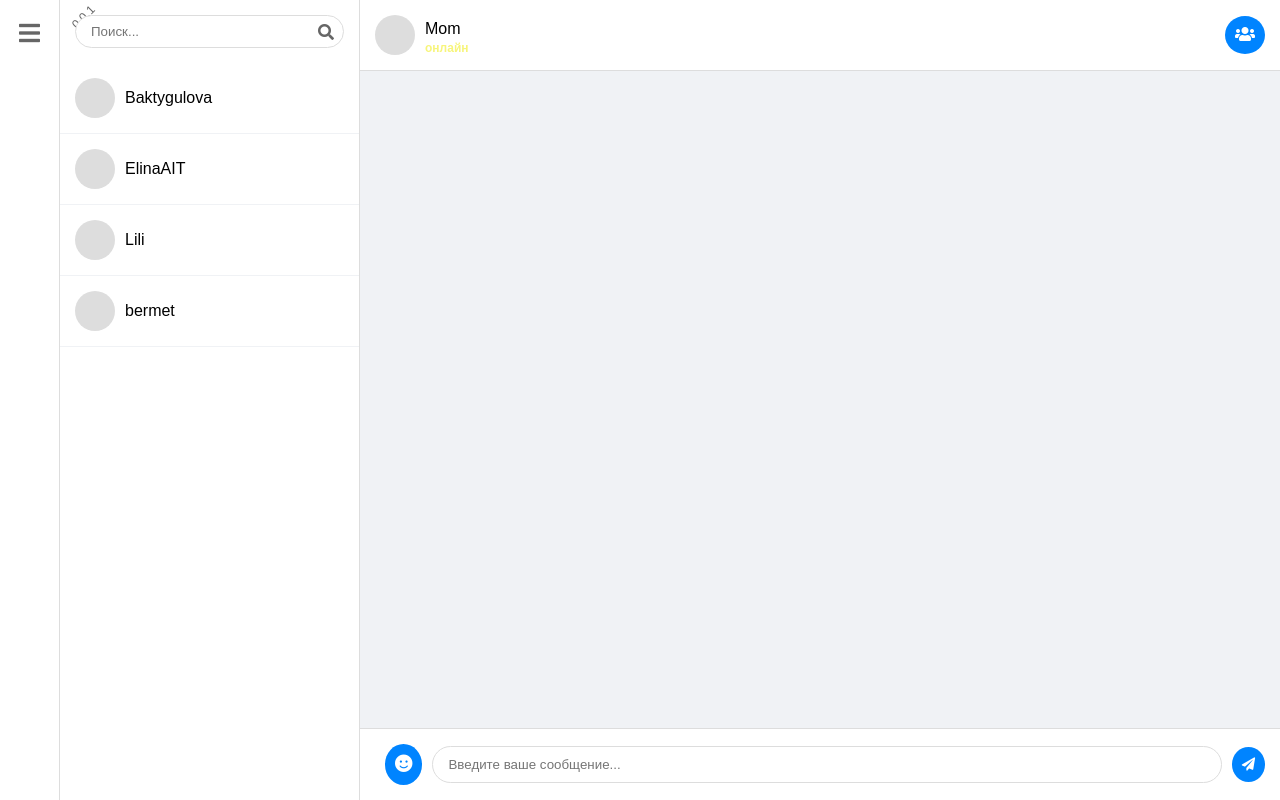
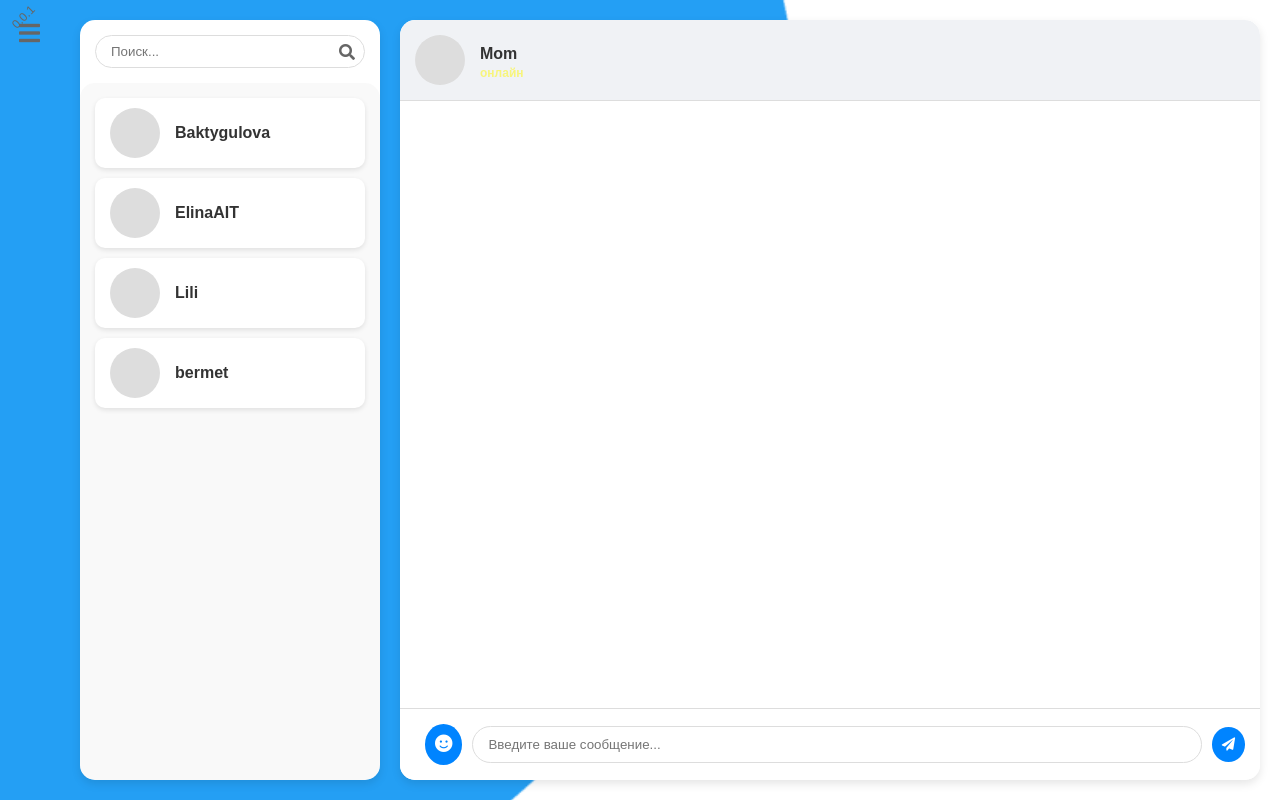
Before and after one commit to ElinaAIT/ChatProjectElli, a Flask app: page /chat in a window 1280 px wide. Run offline with Flask 3, Linux system fonts and the light colour scheme; data comes from the database, SQL or seed files in the repository; both versions use the stored data as it was after the commit.

Commit message:
project3

```diff
--- a/app.py
+++ b/app.py
@@ -43,9 +43,9 @@ def init_db():
     c.execute('''CREATE TABLE IF NOT EXISTS group_members (
         id INTEGER PRIMARY KEY AUTOINCREMENT,
         group_id INTEGER NOT NULL,
-        username TEXT NOT NULL,
+        user_id INTEGER NOT NULL,
         FOREIGN KEY (group_id) REFERENCES groups(id),
-        FOREIGN KEY (username) REFERENCES users(username)
+        FOREIGN KEY (user_id) REFERENCES users(id)
     )''')
 
     conn.commit()
@@ -252,16 +252,15 @@ def create_group():
         # Проверка существования пользователей (игнорируем регистр)
         print(f"Проверка пользователей: {members}")
         placeholders = ','.join('?' * len(members))
-        query = f'SELECT username FROM users WHERE LOWER(username) IN ({placeholders})'
+        query = f'SELECT id, username FROM users WHERE LOWER(username) IN ({placeholders})'
         print(f"Выполняем SQL-запрос: {query} с параметрами {members}")
-        # Приводим имена в members к нижнему регистру для сравнения
         c.execute(query, [m.lower() for m in members])
-        valid_members = [row[0] for row in c.fetchall()]
+        valid_members = c.fetchall()
         print(f"Найденные пользователи: {valid_members}")
 
         # Проверяем, какие пользователи не найдены
-        members_lower = [m.lower() for m in members]
-        invalid_members = [m for m in members if m.lower() not in [vm.lower() for vm in valid_members]]
+        valid_usernames = [row[1] for row in valid_members]
+        invalid_members = [m for m in members if m.lower() not in [vm.lower() for vm in valid_usernames]]
         if invalid_members:
             print(f"Ошибка: Пользователи не найдены: {invalid_members}")
             conn.close()
@@ -275,8 +274,8 @@ def create_group():
 
         # Добавление участников
         print(f"Добавление участников: {valid_members}")
-        for member in valid_members:
-            c.execute('INSERT INTO group_members (group_id, username) VALUES (?, ?)', (group_id, member))
+        for user_id, username in valid_members:
+            c.execute('INSERT INTO group_members (group_id, user_id) VALUES (?, ?)', (group_id, user_id))
 
         conn.commit()
         conn.close()
@@ -290,5 +289,6 @@ def create_group():
         conn.close()
         print(f"Ошибка при создании группы: {e}")
         return jsonify({'success': False, 'error': 'Ошибка сервера'}), 500
+
 if __name__ == '__main__':
     app.run(debug=True, port=5000)
--- a/static/chatcss.css
+++ b/static/chatcss.css
@@ -6,7 +6,13 @@
 }
 
 body {
-    background-color: #f0f2f5;
+    background: url('/static/images/chat-background.jpg') no-repeat center center;
+    background-size: cover;
+    /* Общий задний фон как у чата */
+    font-family: Arial, sans-serif;
+    margin: 0;
+    padding: 0;
+    box-sizing: border-box;
 }
 
 .main-wrapper {
@@ -16,8 +22,9 @@ body {
 
 .sidebar-menu {
     width: 60px;
-    background-color: #fff;
-    border-right: 1px solid #ddd;
+    background: #249FF4;
+    /* Синий фон как у контактов */
+    border-right: 1px solid #249FF4;
     display: flex;
     flex-direction: column;
     align-items: center;
@@ -68,7 +75,12 @@ body {
 .container {
     flex: 1;
     display: flex;
-    position: relative;
+    justify-content: space-between;
+    padding: 20px;
+    gap: 20px;
+    background: url('/static/images/chat-background.jpg') no-repeat center center;
+    background-size: cover;
+    /* Общий задний фон */
 }
 
 .version {
@@ -81,11 +93,15 @@ body {
 }
 
 .sidebar {
+    order: 1;
     width: 300px;
-    background-color: #fff;
-    border-right: 1px solid #ddd;
+    background: #ffffff;
+    border-radius: 15px;
+    box-shadow: 0 4px 10px rgba(0, 0, 0, 0.1);
     display: flex;
     flex-direction: column;
+    overflow: hidden;
+    /* Контакты перемещены налево */
 }
 
 .search-bar {
@@ -123,33 +139,54 @@ body {
 
 .contact,
 .group {
-    padding: 15px;
+    padding: 10px 15px;
     display: flex;
     align-items: center;
     cursor: pointer;
-    border-bottom: 1px solid #f0f2f5;
+    border-radius: 10px;
+    /* Закругленные края */
+    margin-bottom: 10px;
+    /* Отступ между элементами */
+    background-color: #ffffff;
+    /* Белый фон */
+    box-shadow: 0 2px 5px rgba(0, 0, 0, 0.1);
+    /* Легкая тень */
+    transition: background-color 0.3s, transform 0.2s;
+    /* Анимация при наведении */
 }
 
 .contact:hover,
 .group:hover {
-    background-color: #f5f5f5;
+    background-color: #f0f8ff;
+    /* Светло-голубой фон при наведении */
+    transform: translateY(-2px);
+    /* Легкий подъем при наведении */
 }
 
 .contact.active,
 .group.active {
-    background-color: #e6f0fa;
+    background-color: #e6f7ff;
+    /* Более насыщенный голубой для активного элемента */
+    box-shadow: 0 4px 10px rgba(0, 0, 0, 0.2);
+    /* Более заметная тень */
 }
 
 .avatar {
-    width: 40px;
-    height: 40px;
+    width: 50px;
+    /* Увеличенный размер аватара */
+    height: 50px;
     border-radius: 50%;
     background-color: #ddd;
-    margin-right: 10px;
+    margin-right: 15px;
+    flex-shrink: 0;
 }
 
 .name {
-    flex: 1;
+    font-size: 16px;
+    /* Увеличенный размер текста */
+    font-weight: bold;
+    color: #333;
+    /* Темный текст */
 }
 
 .status {
@@ -164,17 +201,26 @@ body {
 }
 
 .chat-area {
+    order: 2;
     flex: 1;
+    background: #ffffff;
+    /* Белый фон для чата */
+    border-radius: 15px;
+    box-shadow: 0 4px 10px rgba(0, 0, 0, 0.1);
     display: flex;
     flex-direction: column;
+    overflow: hidden;
+    /* Чат перемещен направо */
 }
 
 .chat-header {
     padding: 15px;
-    background-color: #fff;
+    background-color: #f0f2f5;
     border-bottom: 1px solid #ddd;
     display: flex;
     align-items: center;
+    border-radius: 15px 15px 0 0;
+    /* Закругленные верхние края */
 }
 
 .user-info {
@@ -210,6 +256,8 @@ body {
     flex: 1;
     padding: 20px;
     overflow-y: auto;
+    background: #ffffff;
+    /* Белый фон для области сообщений */
 }
 
 .message {
@@ -608,3 +656,13 @@ body {
     background-color: #ddd;
     color: #333;
 }
+
+.contacts {
+    flex: 1;
+    overflow-y: auto;
+    padding: 15px;
+    background: #eeeff061;
+    /* Белый фон для контактов */
+    border-radius: 15px;
+    /* Задний фон для контактов */
+}
--- a/static/chatjs.js
+++ b/static/chatjs.js
@@ -15,7 +15,6 @@ document.addEventListener('DOMContentLoaded', () => {
     const settingsMenu = document.getElementById('settingsMenu');
     const settingsMain = settingsMenu.querySelector('.settings-main');
     const settingsProfile = settingsMenu.querySelector('.settings-profile');
-    const createGroupButton = document.getElementById('createGroupButton');
     const createGroupChatButton = document.getElementById('createGroupChatButton');
     const groupModal = document.getElementById('groupModal');
     const groupNameInput = document.getElementById('groupNameInput');
@@ -103,8 +102,6 @@ document.addEventListener('DOMContentLoaded', () => {
             });
     }
 
-    createGroupButton.addEventListener('click', openGroupModal);
-    createGroupChatButton.addEventListener('click', openGroupModal);
     createGroupFinal.addEventListener('click', createGroup);
     groupModal.addEventListener('click', (e) => {
         if (e.target.classList.contains('modal-close')) {
@@ -170,7 +167,6 @@ document.addEventListener('DOMContentLoaded', () => {
         currentMode = 'contacts';
         contactsList.classList.add('active');
         groupsList.classList.remove('active');
-        createGroupButton.style.display = 'none';
         contactsTab.classList.add('active');
         groupsTab.classList.remove('active');
         settingsMenu.classList.remove('active');
@@ -184,7 +180,6 @@ document.addEventListener('DOMContentLoaded', () => {
         currentMode = 'groups';
         groupsList.classList.add('active');
         contactsList.classList.remove('active');
-        createGroupButton.style.display = 'block';
         groupsTab.classList.add('active');
         contactsTab.classList.remove('active');
         settingsMenu.classList.remove('active');
@@ -409,7 +404,7 @@ document.addEventListener('DOMContentLoaded', () => {
                 if (newText) {
                     messageContent.innerHTML = `
                         <span class="message-text">${escapeHTML(newText)}</span>
-                        <span class="message-time">${new Date().toLocaleTimeString([], { hour: '2-digit', minute: '2-digit' })}</span>
+                        <span class="message-time">${new Date().toLocaleTimeString([], { hour: '1-digit', minute: '1-digit' })}</span>
                         <span class="message-status read"><i class="fas fa-check-double"></i></span>
                         <span class="message-actions">
                             <i class="fas fa-ellipsis-v"></i>
@@ -421,7 +416,7 @@ document.addEventListener('DOMContentLoaded', () => {
                         </span>
                     `;
                     messagesStorage[currentTarget][messageIndex].text = newText;
-                    messagesStorage[currentTarget][messageIndex].time = new Date().toLocaleTimeString([], { hour: '2-digit', minute: '2-digit' });
+                    messagesStorage[currentTarget][messageIndex].time = new Date().toLocaleTimeString([], { hour: '1-digit', minute: '1-digit' });
                     messagesStorage[currentTarget][messageIndex].status = 'read';
                 }
             });
@@ -475,4 +470,10 @@ document.addEventListener('DOMContentLoaded', () => {
             })
             .catch(error => console.error('Error loading groups:', error));
     }
+
+    // Change the color of all icons torgb(255, 255, 255)
+    const icons = document.querySelectorAll('.menu-item i, .settings-tab i, .message-actions i, .message-status i');
+    icons.forEach(icon => {
+        icon.style.color = '#FFFFFF';
+    });
 });
--- a/templates/chat.html
+++ b/templates/chat.html
@@ -35,9 +35,6 @@
                     <i class="fas fa-search"></i>
                 </div>
                 <div class="contacts active" id="contactsList"></div>
-                <div class="create-group-button" id="createGroupButton" style="display: none;">
-                    <button>Создать группу</button>
-                </div>
                 <div class="groups" id="groupsList"></div>
             </div>
             <div class="chat-area">
@@ -47,9 +44,6 @@
                         <span class="name">Mom</span>
                         <span class="status">онлайн</span>
                     </div>
-                    <button class="create-group-chat" id="createGroupChatButton" title="Создать группу">
-                        <i class="fas fa-users"></i>
-                    </button>
                 </div>
                 <div class="chat-messages" id="chatMessages">
                     <div class="message sent">
```
Also changed, not shown: static/images/chat-background.jpg (added), users.db.
